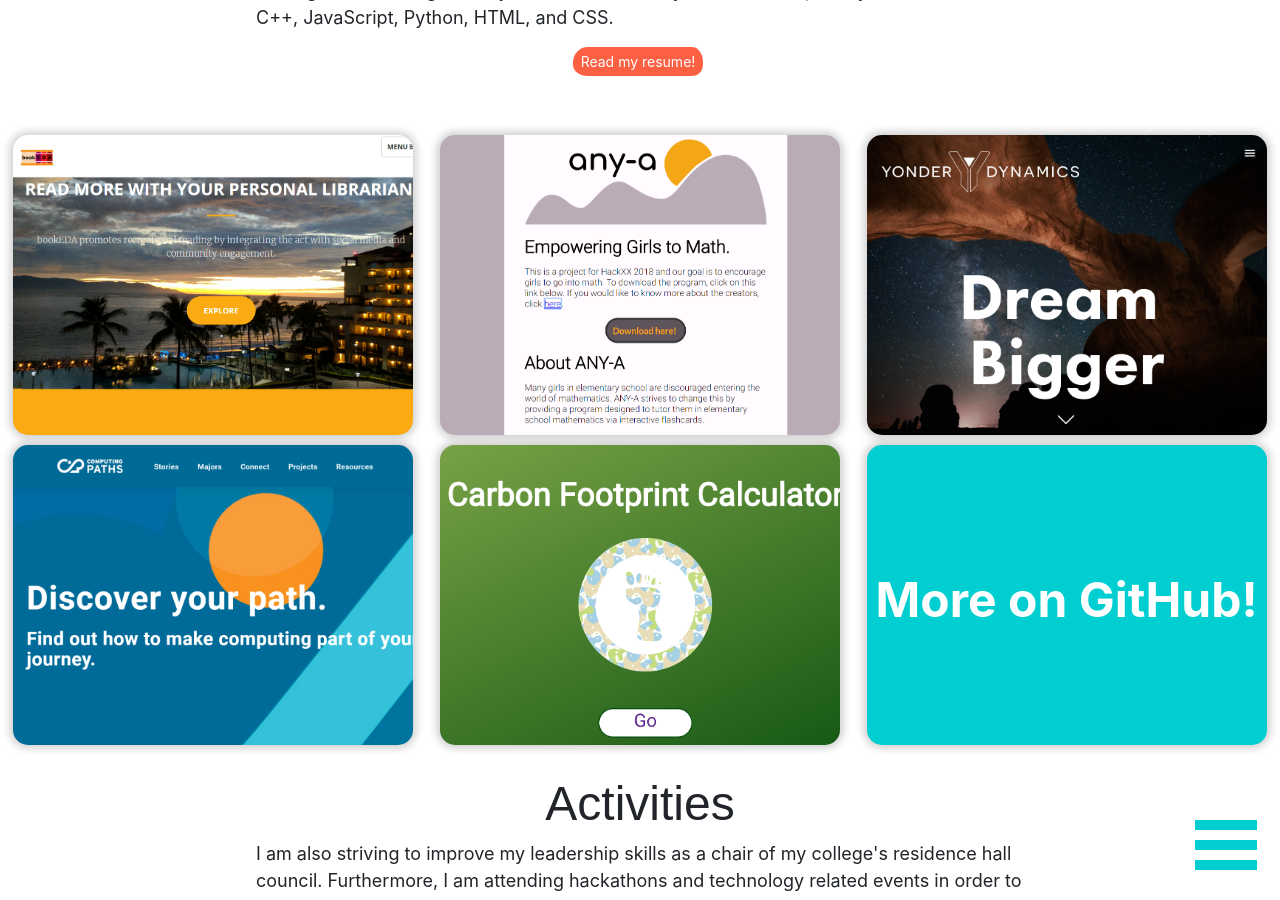
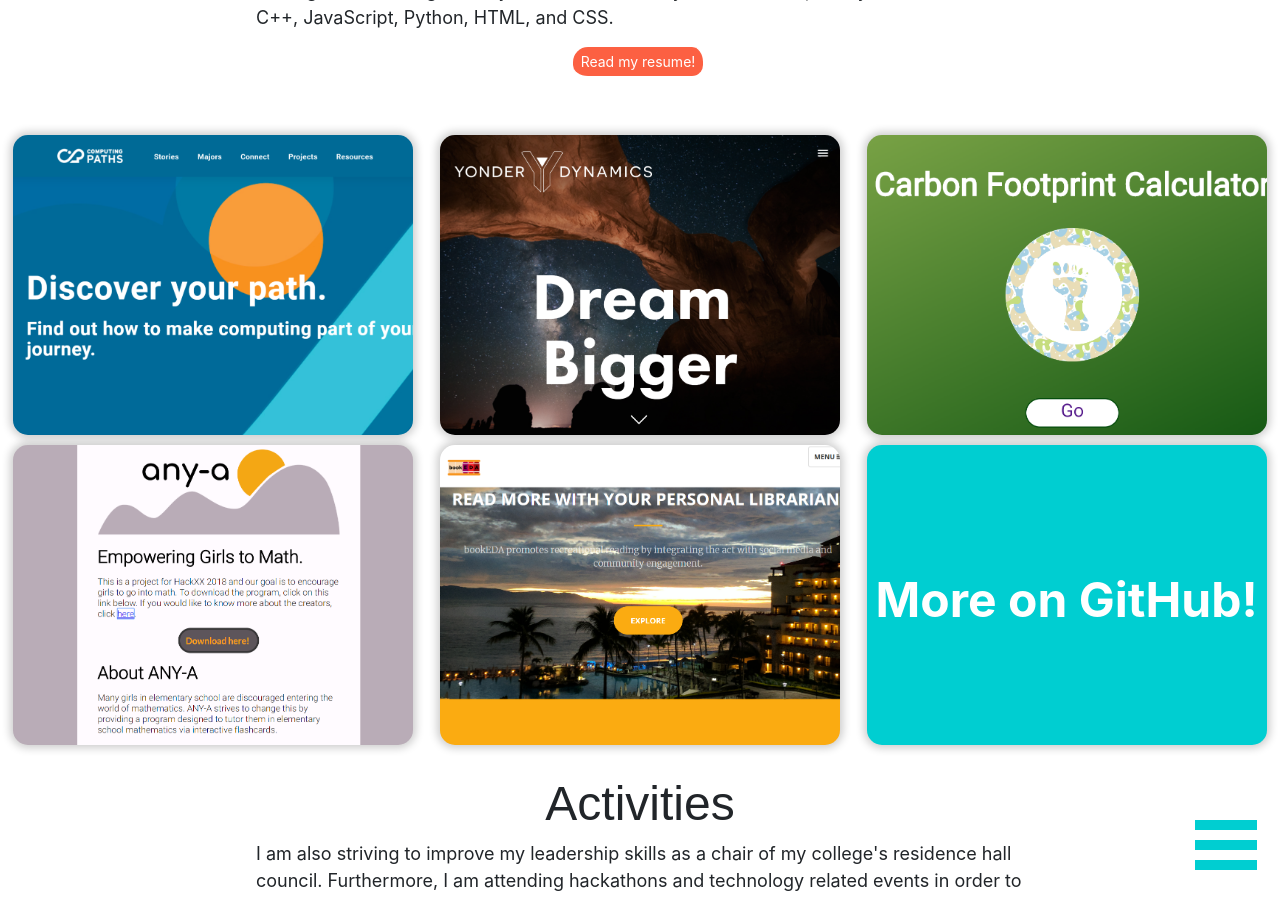
Before and after one commit to annsudhart/annsudhart.github.io, a Jekyll site: the page index.html, which Jekyll copies as it is, in a window 1280 px wide and 900 px high, scrolled down 1200 px. Built offline with Jekyll 4.4.1, drawn with Linux system fonts in a browser that asks for light colours; nearby versions of some CDN libraries; some web fonts are replaced.

Commit message:
Updated broken link and rearranged projects

```diff
--- a/index.html
+++ b/index.html
@@ -84,13 +84,11 @@
       </div>
         <div id="portfolio">
           <ul class="flex-container">
+            <a href="http://computingpaths.ucsd.edu"><li class="flex-item animated fadeInUp" id="computing-paths">Computing Paths</li></a>
+            <a href="https://annsudhart.gitub.io/yonder-site/index.html"><li class="flex-item animated fadeInUp" id="yonder">Yonder Dynamics</li></a>
+            <a href="https://github.com/absambam/Carbon-Footprint-Calculator/"><li class="flex-item animated fadeInUp" id="carbon-calc">Carbon Footprint Calculator</li></a>
+            <a href="https://annsudhart.github.io/hackxx2018/"><li class="flex-item animated fadeInUp" id="any-a">ANY-A</li></a>
             <a href="http://andrea.schswdd.net/bookeda/index.html"><li class="flex-item animated fadeInUp" id="bookeda">BookEDA</li></a>
-            <a href="https://annsudhart.github.io/hackxx2018/"><li class="flex-item animated fadeInUp" id="any-a">ANY-A</li></a>
-            <a href="https://annsudhart.gitub.io/yonder-site/index.html"><li class="flex-item animated fadeInUp" id="yonder">Yonder Dynamics</li></a>
-          </ul>
-          <ul class="flex-container">
-            <a href="http://computingpaths.ucsd.edu"><li class="flex-item animated fadeInUp" id="computing-paths">Computing Paths</li></a>
-            <a href="https://github.com/Carbon-Footprint-Calculator/"><li class="flex-item animated fadeInUp" id="carbon-calc">Carbon Footprint Calculator</li></a>
             <a href="https://github.com/annsudhart"><li class="flex-item animated fadeInUp" id="github-link">More on GitHub!</li></a>
           </ul>
         </div>
```
